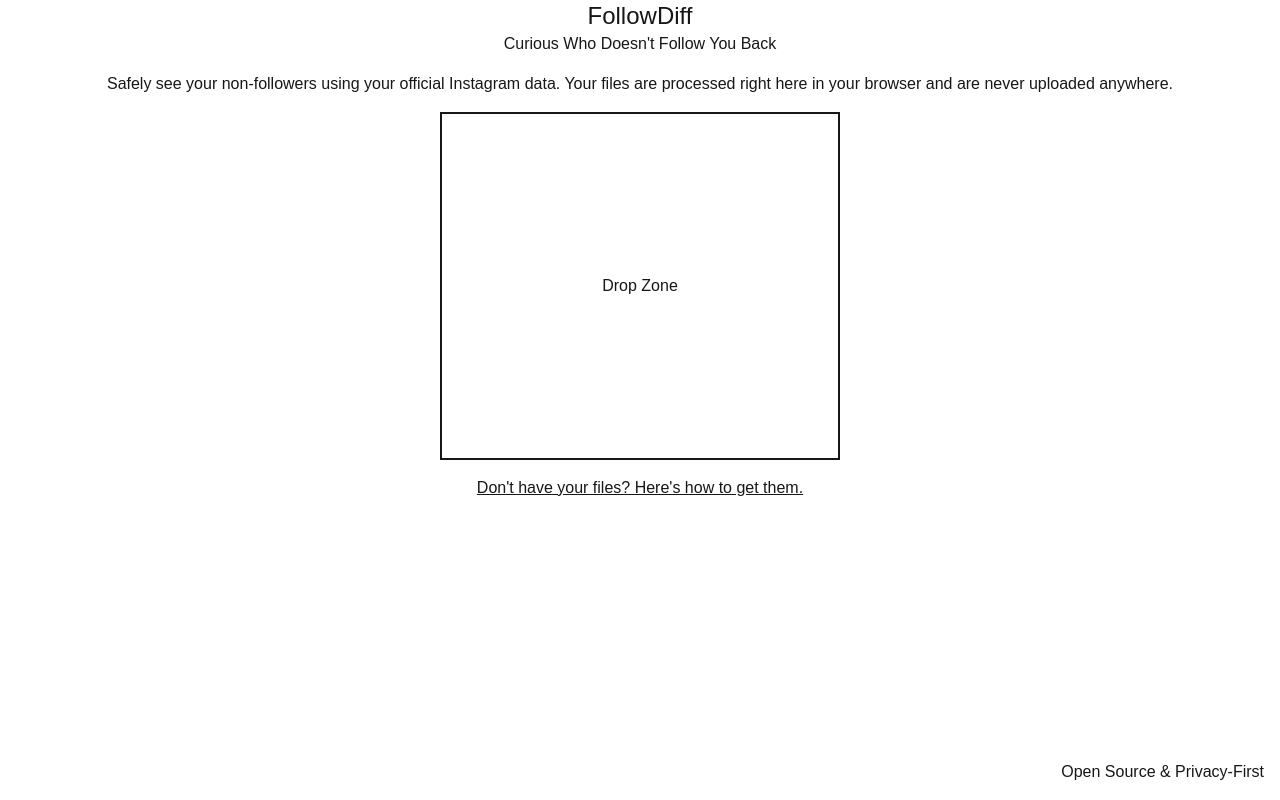
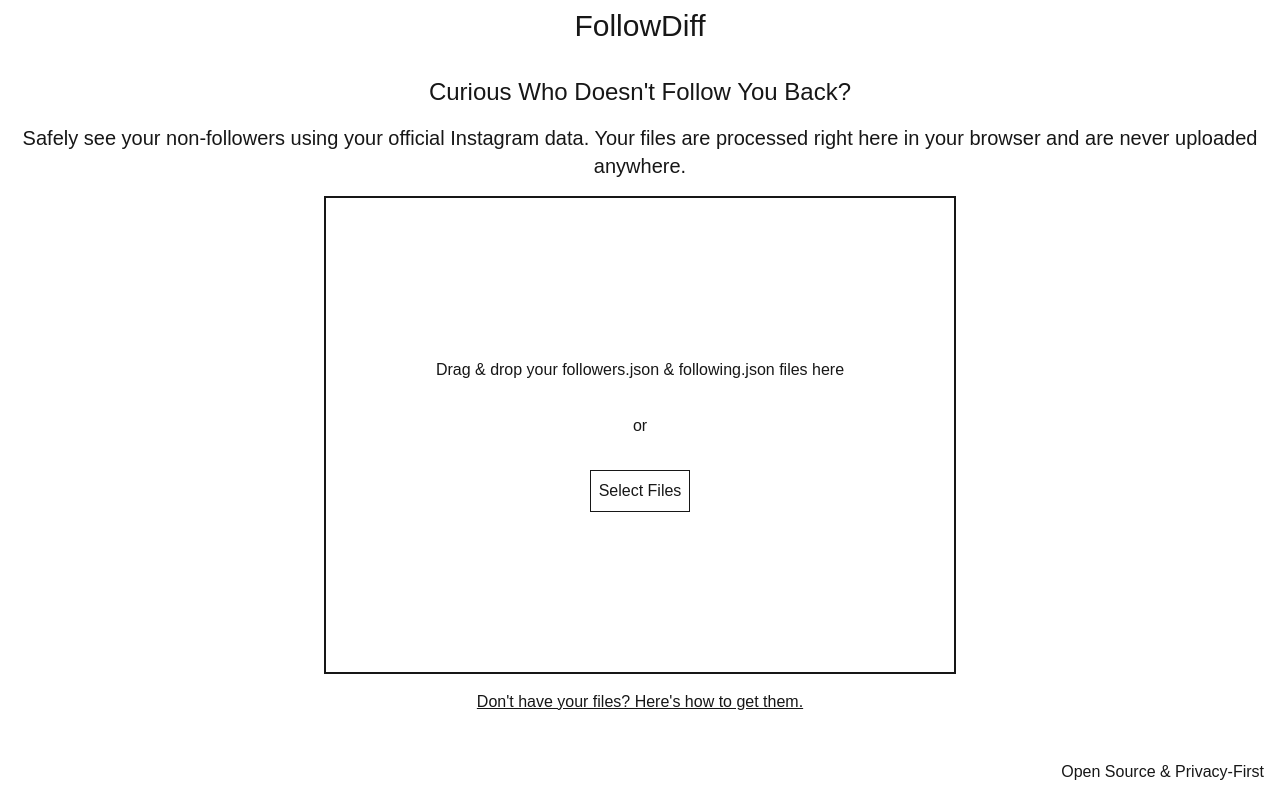
Before and after one commit to Eric-Zhang-Developer/follow-diff, a Next.js app: page / in a window 1280 px wide. Built offline with nearby package versions, Linux system fonts and the light colour scheme.

Commit message:
finish front-end skeleton

```diff
--- a/src/app/page.tsx
+++ b/src/app/page.tsx
@@ -5,20 +5,22 @@ import Link from "next/link";
 
 export default function Home() {
   return (
-    <>
-      <header className="text-2xl text-center">FollowDiff</header>
+    <div className="mx-auto container p-2">
+      <header className="text-3xl text-center mb-8">FollowDiff</header>
       <main className="flex items-center justify-center flex-col gap-4">
-        <h1>Curious Who Doesn&apos;t Follow You Back</h1>
-        <h2>Safely see your non-followers using your official Instagram data. Your files are processed right here in your browser and are never uploaded anywhere.</h2>
+        <h1 className="text-2xl">Curious Who Doesn&apos;t Follow You Back?</h1>
+        <h2 className="text-xl text-center">Safely see your non-followers using your official Instagram data. Your files are processed right here in your browser and are never uploaded anywhere.</h2>
         {/* Drop Zone */}
-        <div className="border-2 px-40 py-40">
-          Drop Zone
+        <div className="border-2 px-1/2 py-40 flex flex-col gap-8 items-center justify-center w-1/2">
+          Drag & drop your followers.json & following.json files here
+          <span>or</span>
+          <button className="border-1 p-2">Select Files</button>
         </div>
         <Link href="/tutorial" className="underline"> Don&apos;t have your files? Here&apos;s how to get them.</Link>
       </main>
       <footer className="fixed bottom-0 right-0 p-4">
         Open Source & Privacy-First
       </footer>
-    </>
+    </div>
   );
 }
```
